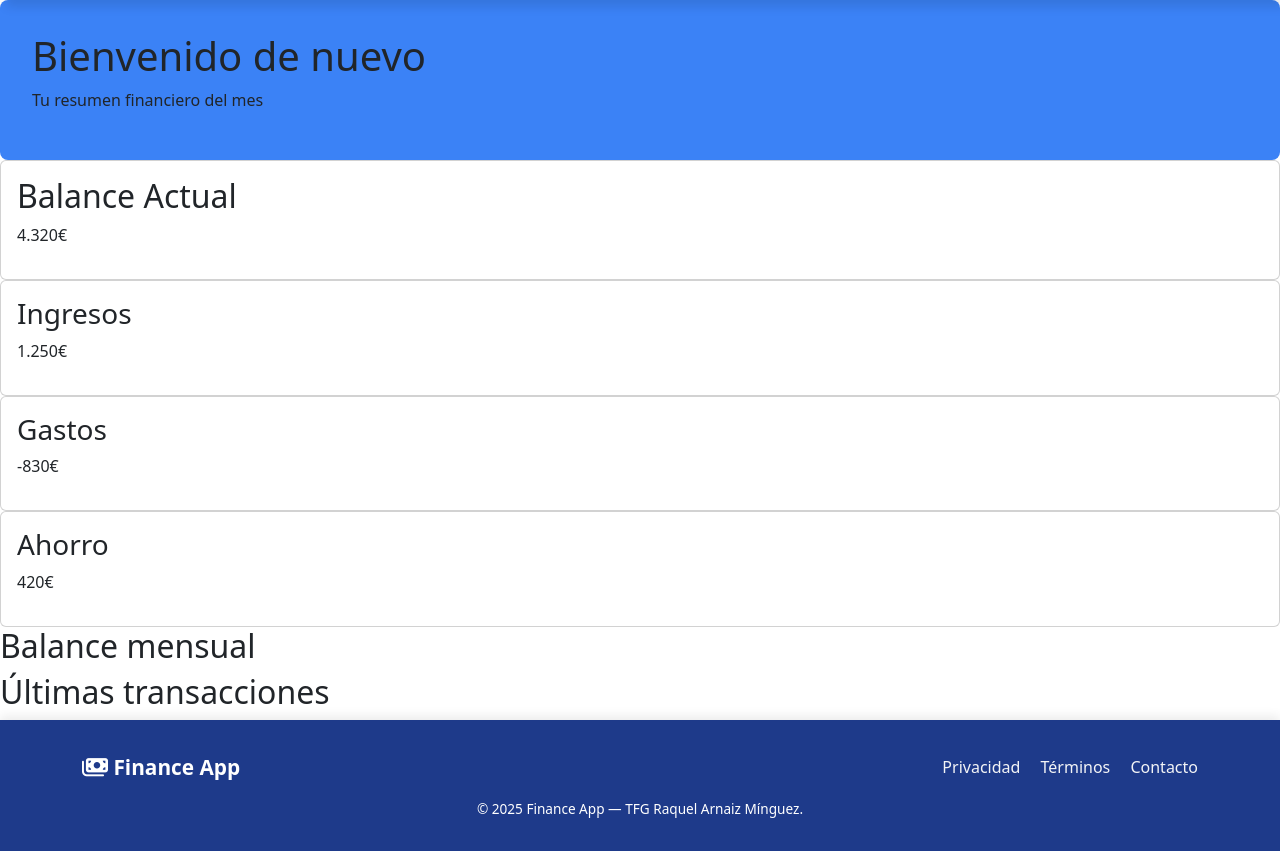
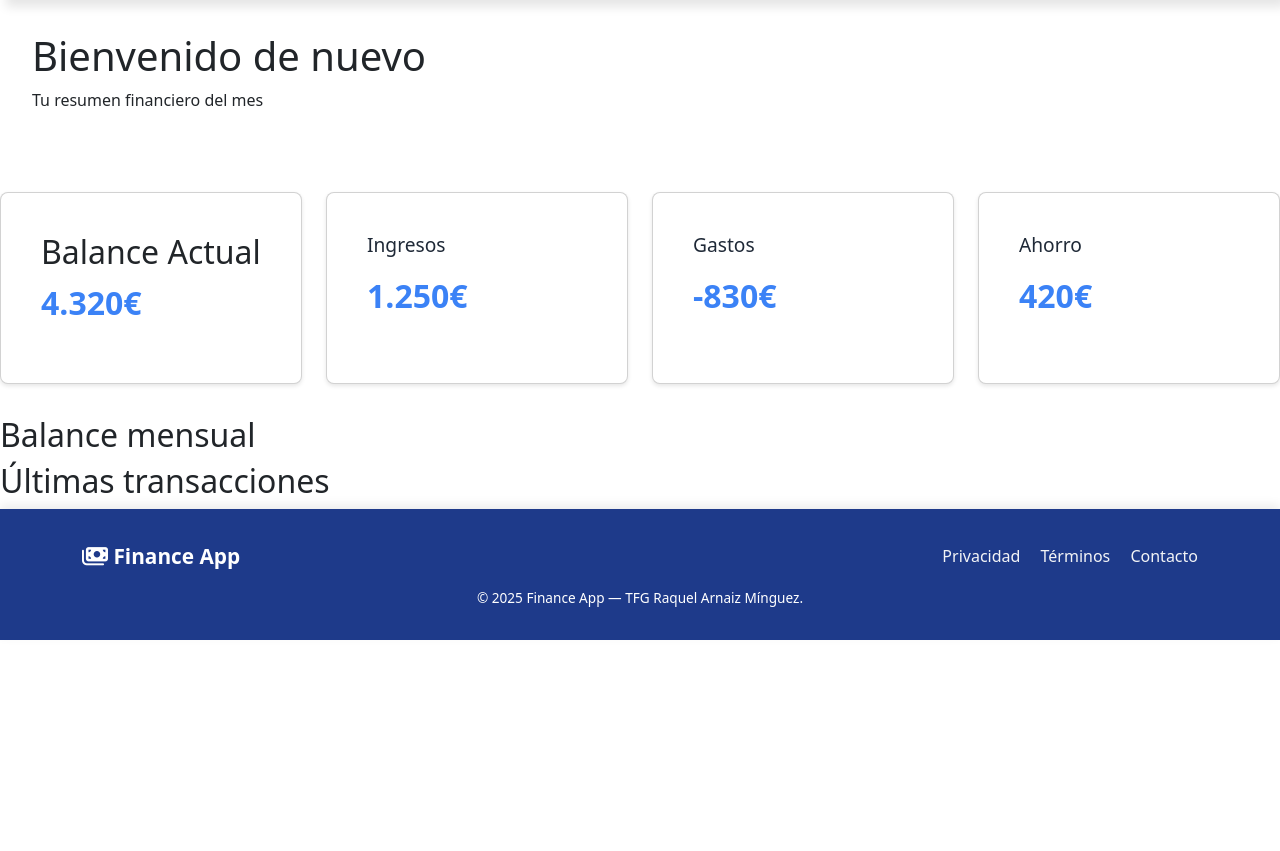
Before and after one commit to raquelz12/TFGFinanceApp, a PHP site: page /app_dashboard.php in a window 1280 px wide. Shown: the part 76-927 px from the top of the page. After the commit the page ends 716 px from the top, so only its background shows below. Run offline with PHP 8.4, Linux system fonts and the light colour scheme; some libraries are stand-ins or nearby versions.

Commit message:
Dashboard start

```diff
--- a/public/css/main.css
+++ b/public/css/main.css
@@ -114,9 +114,28 @@ header .finance-navbar .container-fluid .navbar-collapse {
 }
 
 main .dashboard-hero {
-  background-color: #3B82F6;
   padding: 2rem;
+}
+main .cards-section {
+  display: flex;
+  gap: 1.5rem;
+  margin: 2rem 0;
+}
+main .cards-section .card {
+  padding: 1.5rem;
   border-radius: 8px;
+  flex: 1;
+  box-shadow: 0 2px 4px rgba(0, 0, 0, 0.1);
+}
+main .cards-section .card h3 {
+  margin-bottom: 1rem;
+  font-size: 1.2rem;
+  color: #1F2937;
+}
+main .cards-section .card p {
+  font-size: 2rem;
+  font-weight: bold;
+  color: #3B82F6;
 }
 
 body {
```
